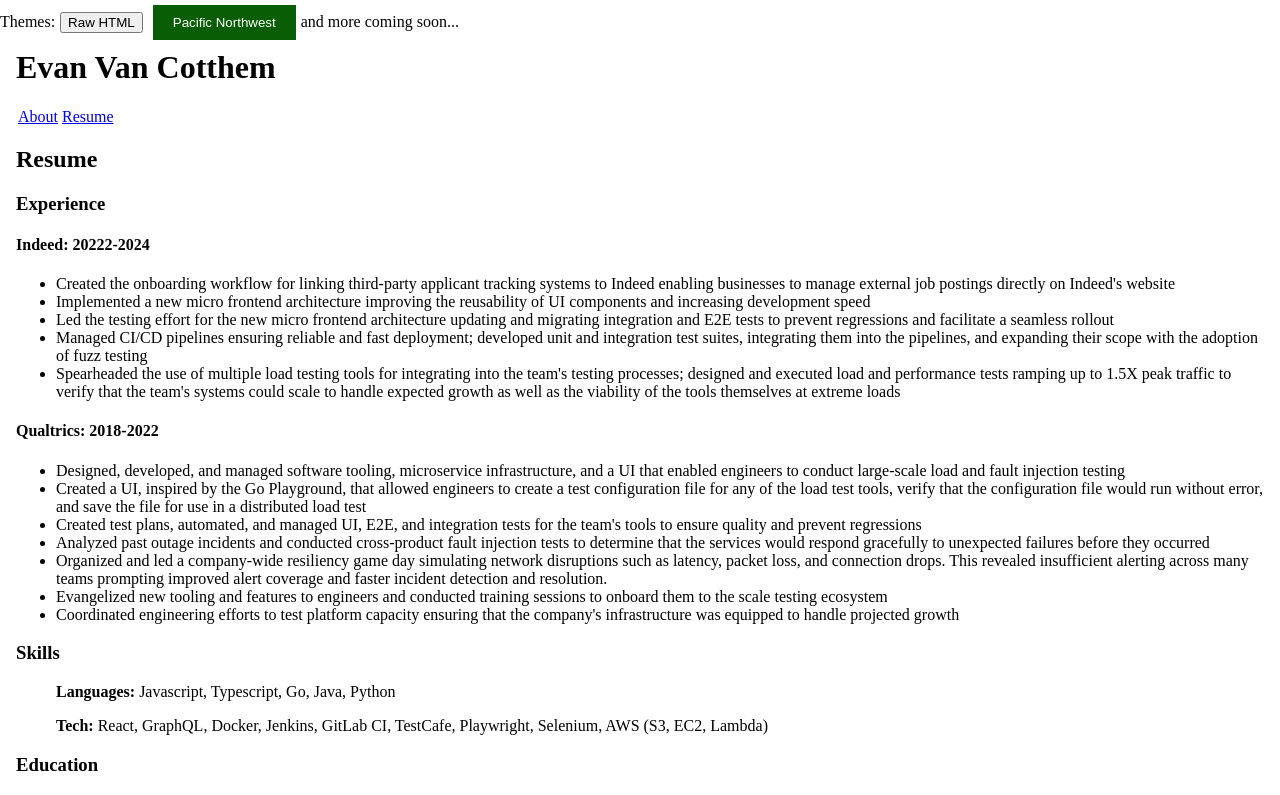
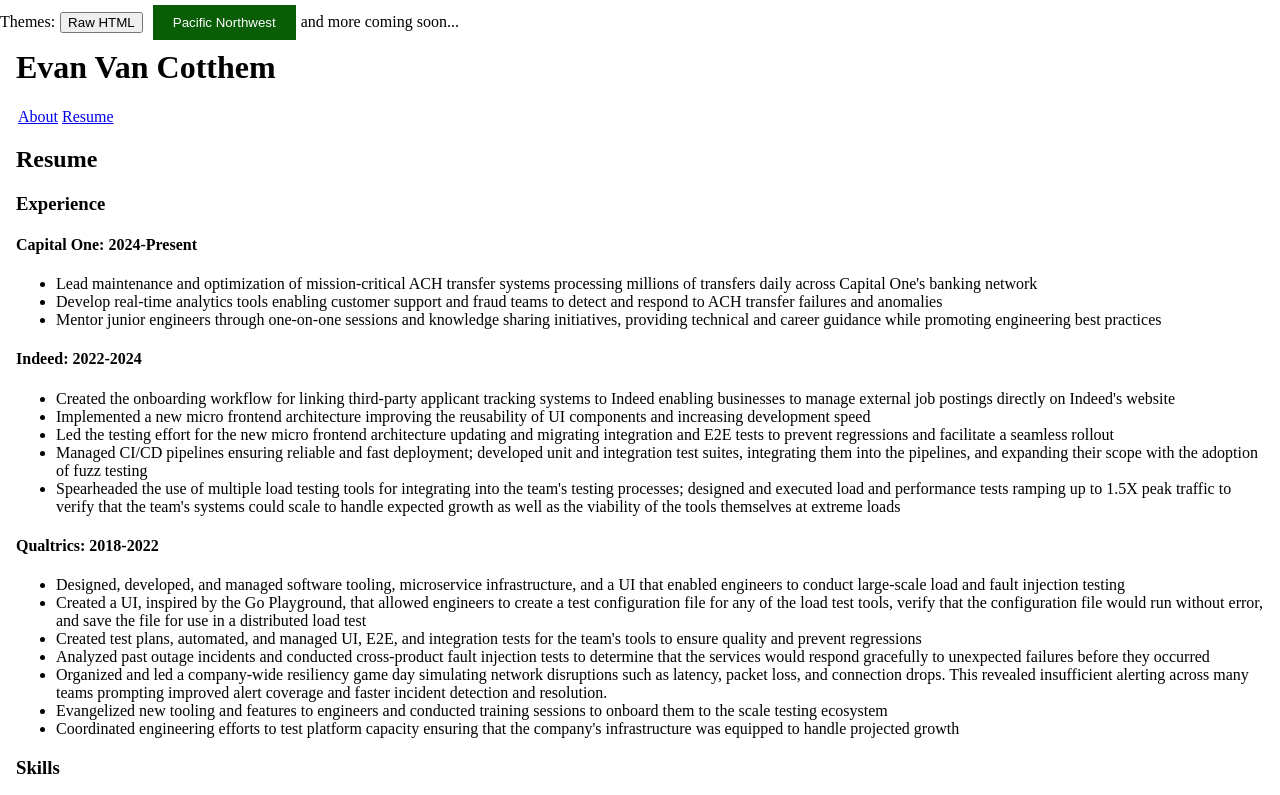
Before and after one commit to evancotthem/personal-site, a React (Vite) app: page /resume in a window 1280 px wide. Shown: the top 795 px of the page. Built offline with nearby package versions, Linux system fonts and the light colour scheme.

Commit message:
Update resume

```diff
--- a/src/components/Resume.tsx
+++ b/src/components/Resume.tsx
@@ -6,7 +6,25 @@
       <h2 className={theme}>Resume</h2>
       <section className={theme} id="experience">
         <h3 className={theme}>Experience</h3>
-        <h4 className={theme}>Indeed: 20222-2024</h4>
+        <h4 className={theme}>Capital One: 2024-Present</h4>
+        <ul className={theme}>
+          <li>
+            Lead maintenance and optimization of mission-critical ACH transfer
+            systems processing millions of transfers daily across Capital One's
+            banking network
+          </li>
+          <li>
+            Develop real-time analytics tools enabling customer support and
+            fraud teams to detect and respond to ACH transfer failures and
+            anomalies
+          </li>
+          <li>
+            Mentor junior engineers through one-on-one sessions and knowledge
+            sharing initiatives, providing technical and career guidance while
+            promoting engineering best practices
+          </li>
+        </ul>
+        <h4 className={theme}>Indeed: 2022-2024</h4>
         <ul className={theme}>
           <li>
             Created the onboarding workflow for linking third-party applicant
@@ -79,11 +97,11 @@
       <section className={theme} id="skills">
         <h3 className={theme}>Skills</h3>
         <ul className={theme}>
-          <b>Languages:</b> Javascript, Typescript, Go, Java, Python
+          <b>Languages:</b> Javascript, Typescript, Go, Java, SQL, GraphQL
         </ul>
         <ul className={theme}>
-          <b>Tech:</b> React, GraphQL, Docker, Jenkins, GitLab CI, TestCafe,
-          Playwright, Selenium, AWS (S3, EC2, Lambda)
+          <b>Tech:</b> React, Spring Boot, Docker, Jenkins, GitLab CI, Jest,
+          Testing Library, Playwright, AWS
         </ul>
       </section>
       <section className={theme} id="education">
```
